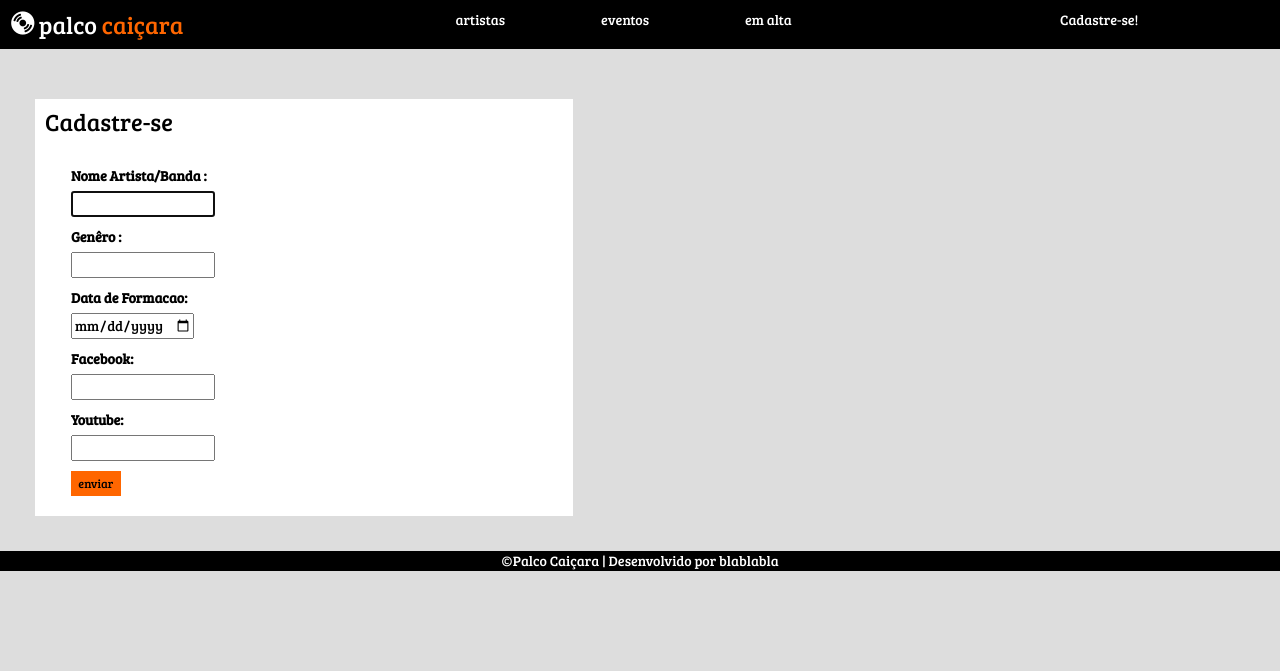
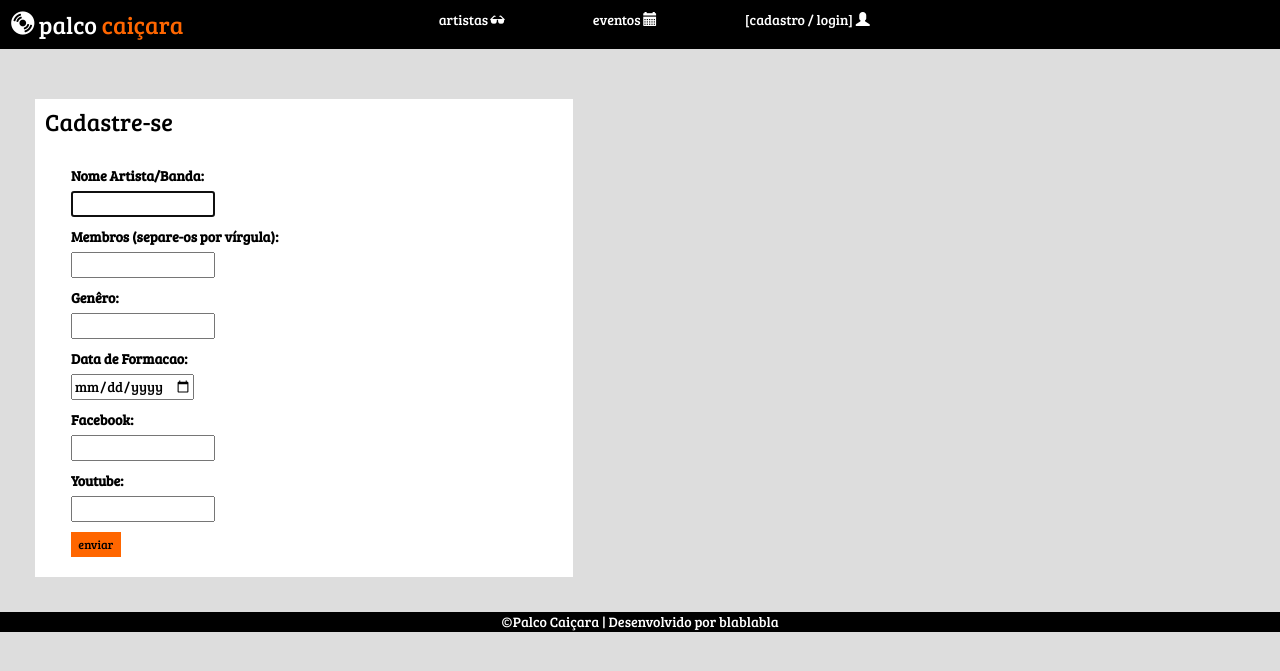
Before and after one commit to gvieiras/projeto-php, a CodeIgniter app: the page made by ci/application/views/cadastroartista.php in a window 1280 px wide. Shown: the top 671 px of the page. Run offline with CodeIgniter, Linux system fonts and the light colour scheme; some libraries are stand-ins or nearby versions.

Commit message:
pagina FRONT END - adicionando input de membros

```diff
--- a/ci/application/views/cadastroartista.php
+++ b/ci/application/views/cadastroartista.php
@@ -30,20 +30,16 @@
 
                 <!--tirar css inline dps-->
                 <div class="col-md-2" style="text-align:right">
-                    <li style="margin:0"><a href="artistas.html">artistas</a></li>
-                </div>
+                        <a href="https://php-yolatengo.c9users.io/ci/artistas"><li style="margin:0">artistas  <span class="glyphicon glyphicon-sunglasses"></span></li></a>
+                    </div>
 
-                <div class="col-md-2" style="text-align:center">
-                    <li style="margin:0"><a href="eventos.html">eventos</a></li>
-                </div>
+                    <div class="col-md-2" style="text-align:center">
+                        <a href="https://php-yolatengo.c9users.io/ci/eventos"><li style="margin:0">eventos  <span class="glyphicon glyphicon-calendar"></span></li></a>
+                    </div>
 
-                <div class="col-md-3" style="text-align:left">
-                    <li style="margin:0"><a href="em_alta.html">em alta</a></li>
-                </div>
-
-                <div class="col-md-2">
-                    <li><a href="cadastro-usuario.html">Cadastre-se!</a></li>
-                </div>
+                    <div class="col-md-2">
+                        <a href="https://php-yolatengo.c9users.io/ci/cadastrousuario"><li>[cadastro / login] <span class="glyphicon glyphicon-user"></span></span></li></a>
+                    </div>
                 </div>
                 </ul>
         </header>
@@ -53,14 +49,19 @@
         <main id="formulario-cadastro-artista">
             <h1>Cadastre-se</h1>
 
-            <form name="cadastro-artista" action=/ci/ArtistasCon/inserir" method="post">
+            <form name="cadastro-artista" action="/ci/ArtistasCon/inserir" method="post">
                   <p>
-                        <label for="nome-artista">Nome Artista/Banda :</label>
+                        <label for="nome-artista">Nome Artista/Banda:</label>
                         <input type="text" id="nome-artista" name="nm_artista" required autofocus/>
                   </p>
 
                   <p>
-                        <label for="genero">Genêro :</label>
+                        <label for="nome-artista">Membros (separe-os por vírgula): </label>
+                        <input type="text" id="ds_membros" name="ds_membros" autofocus/>
+                  </p>
+
+                  <p>
+                        <label for="genero">Genêro:</label>
                         <input type="text" id="genero" name="ds_genero" required autofocus/>
                   </p>
 
@@ -72,22 +73,21 @@
 
                   <p>
                         <label for="link-facebook">Facebook:</label>
-                        <input type="text" id="link-facebook" name="ds_LinkFacebook" required/>
+                        <input type="text" id="link-facebook" name="ds_LinkFacebook" />
                   </p>
 
                   <p>
                         <label for="link-youtube">Youtube:</label>
-                        <input type="text" id="link-youtube" name="ds_LinkYoutube" required/>
+                        <input type="text" id="link-youtube" name="ds_LinkYoutube" />
                   </p>
+
+
 
 
                   <p>
                         <input type="submit" id="botao_Enviar" name="cmdSend" value="enviar"/>
                   </p>
             </form>
-
-
-
 
         </main>
 
```
